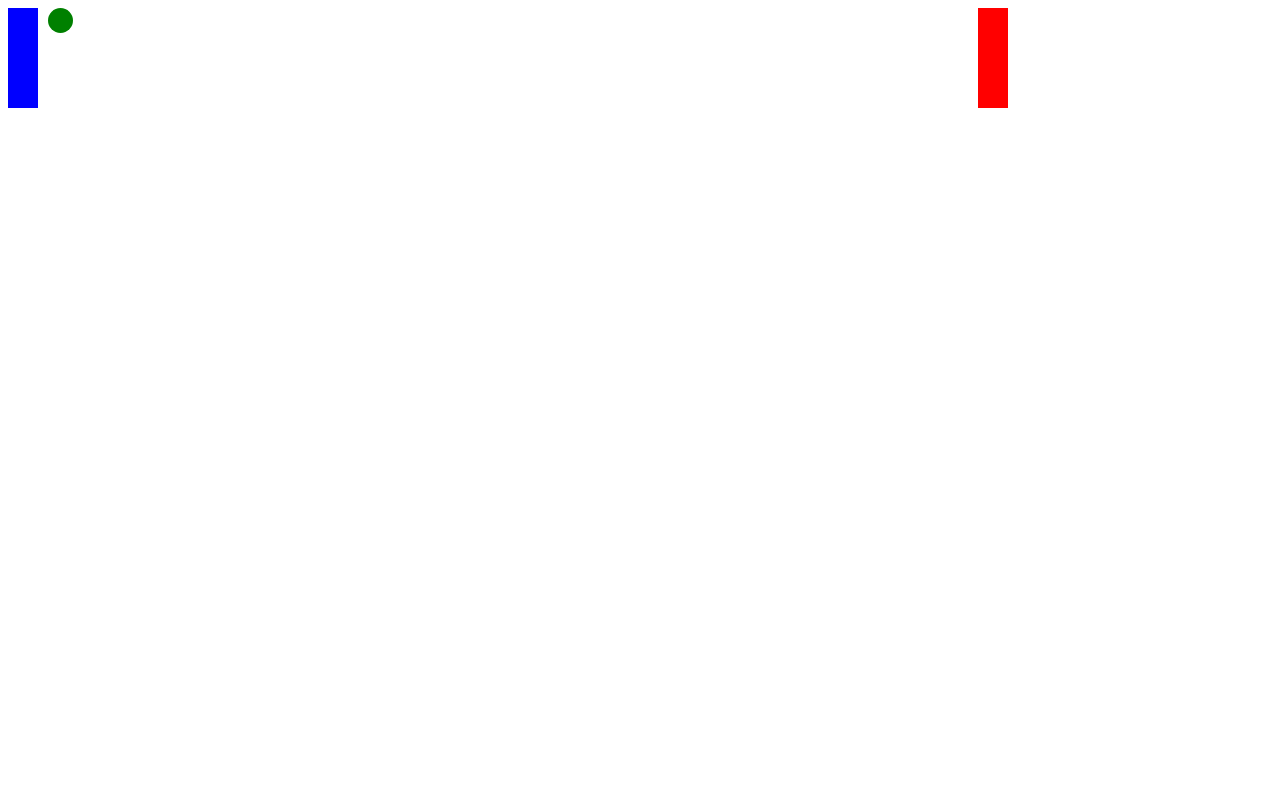
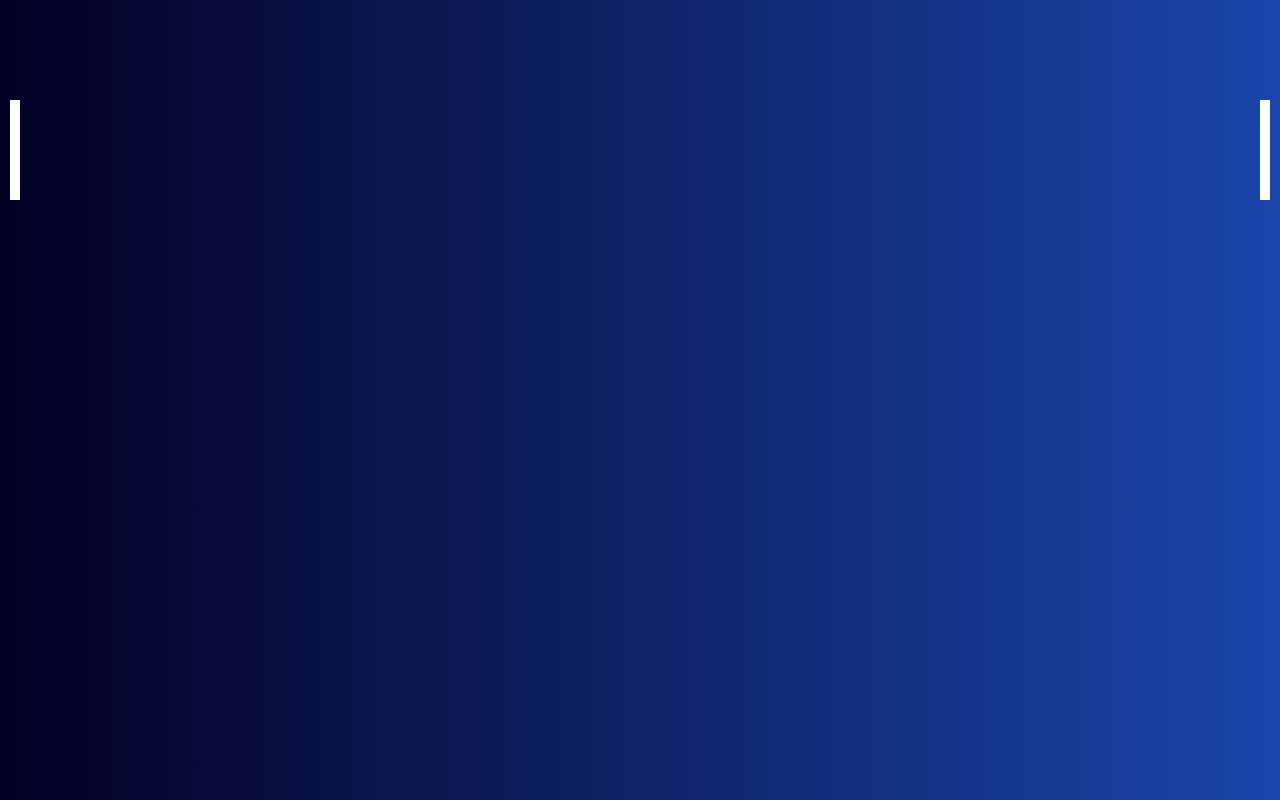
Before and after one commit to Rodolfo-Reynoso/ideal-palm-tree, a website built with webpack: page src/template.html in a window 1280 px wide. Built offline with nearby package versions, Linux system fonts and the light colour scheme.

Commit message:
Drew the paddles again but through canvas

```diff
--- /dev/null
+++ b/src/js/components/canvas.js
@@ -0,0 +1,39 @@
+const canvas = document.querySelector('.canvas')
+const c = canvas.getContext('2d')
+
+canvas.width = window.innerWidth
+canvas.height = window.innerHeight
+
+class Paddle {
+    constructor({position}) {
+        this.position = position
+        this.velocity = {
+            x: 0,
+            y: 0
+        }
+        this.width = 10
+        this.height = 100
+    }
+
+    draw() {
+        c.fillStyle= 'white'
+        c.fillRect(this.position.x, this.position.y, this.width, this.height)
+    }
+}
+
+const paddle1 = new Paddle({
+    position: {
+        x: 10,
+        y: 100
+    }
+})
+
+const paddle2 = new Paddle({
+    position: {
+        x:  canvas.width - 10 *2,
+        y: 100
+    }
+})
+
+paddle1.draw()
+paddle2.draw()
--- a/src/js/index.js
+++ b/src/js/index.js
@@ -1,2 +1,3 @@
 import "../styles/main.sass"
-import "./components/demo.js"
+import "./components/canvas.js"
+// import "./components/controls.js"
--- /dev/null
+++ b/src/styles/components/_canvas.sass
@@ -0,0 +1,4 @@
+.canvas
+    position: fixed
+    background: rgb(2,0,36)
+    background: linear-gradient(90deg, rgba(2,0,36,1) 0%, rgba(26,70,170,1) 100%)
--- a/src/styles/components/_global.sass
+++ b/src/styles/components/_global.sass
@@ -1,3 +1,3 @@
 body
     position: relative
-    width: 1000px
+    margin: 0
--- a/src/styles/main.sass
+++ b/src/styles/main.sass
@@ -1,3 +1,4 @@
 @import components/global
 @import components/paddle
 @import components/ball
+@import components/canvas
--- a/src/template.html
+++ b/src/template.html
@@ -7,11 +7,13 @@
 </head>
 <body>
 
-    <div id="controllerPlayer1" class="paddle"></div>
 
-    <div class="paddle paddle--red" id="controllerPlayer2"></div>
 
-    <div id="ball" class="ball"></div>
+
+    <canvas class="canvas">
+
+
+    </canvas>
 
 
 </body>
```
Also changed, not shown: src/js/components/controls.js (renamed from src/js/components/demo.js), src/js/components/paddle.js (added).
